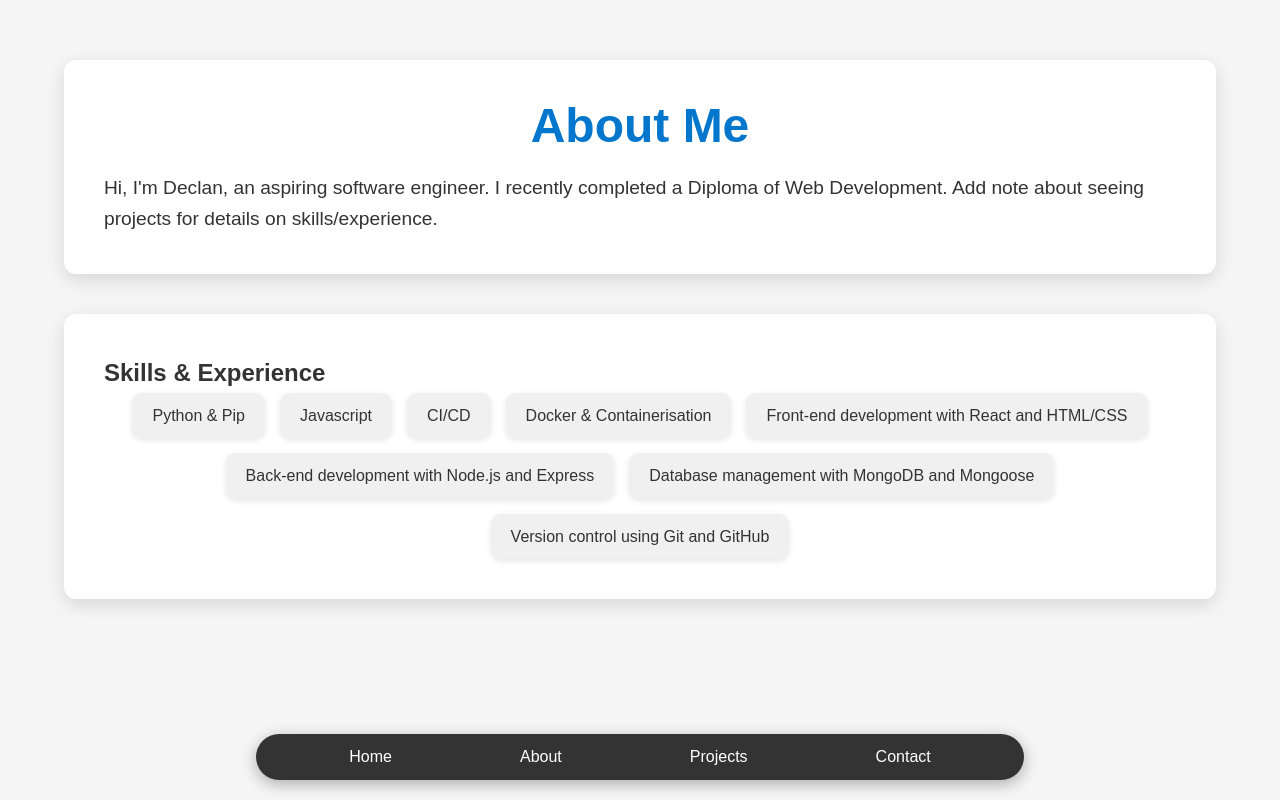
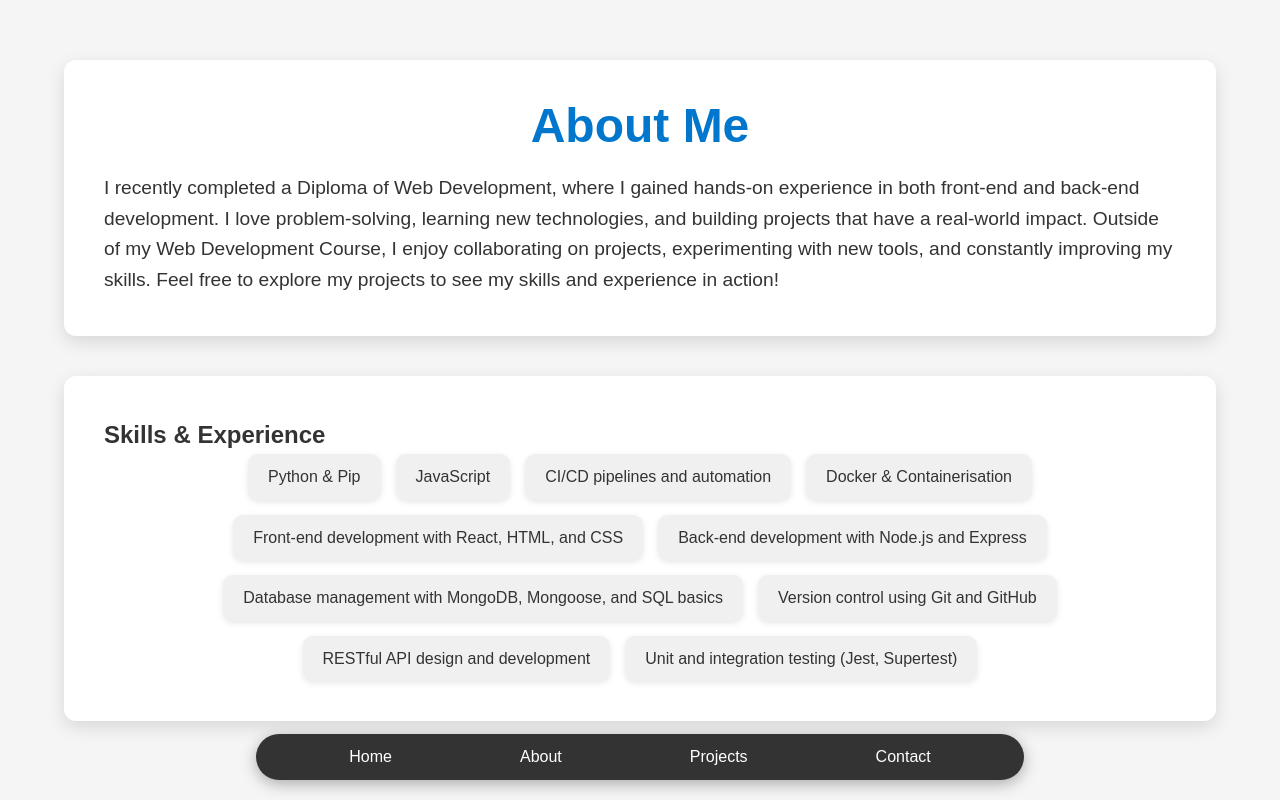
Before and after one commit to Delcan-f/Portfolio, a React (Vite) app: page /about in a window 1280 px wide. Built offline with nearby package versions, Linux system fonts and the light colour scheme.

Commit message:
feat: completed main pages

```diff
--- a/src/pages/About.jsx
+++ b/src/pages/About.jsx
@@ -6,7 +6,7 @@ function About() {
       <section className="bio">
         <h1>About Me</h1>
         <p>
-          Hi, I'm Declan, an aspiring software engineer. I recently completed a Diploma of Web Development. Add note about seeing projects for details on skills/experience.
+         I recently completed a Diploma of Web Development, where I gained hands-on experience in both front-end and back-end development. I love problem-solving, learning new technologies, and building projects that have a real-world impact. Outside of my Web Development Course, I enjoy collaborating on projects, experimenting with new tools, and constantly improving my skills. Feel free to explore my projects to see my skills and experience in action!
         </p>
       </section>
 
@@ -14,13 +14,15 @@ function About() {
         <h2>Skills & Experience</h2>
         <ul>
           <li>Python & Pip</li>
-          <li>Javascript</li>
-          <li>CI/CD</li>
+          <li>JavaScript</li>
+          <li>CI/CD pipelines and automation</li>
           <li>Docker & Containerisation</li>
-          <li>Front-end development with React and HTML/CSS</li>
+          <li>Front-end development with React, HTML, and CSS</li>
           <li>Back-end development with Node.js and Express</li>
-          <li>Database management with MongoDB and Mongoose</li>
+          <li>Database management with MongoDB, Mongoose, and SQL basics</li>
           <li>Version control using Git and GitHub</li>
+          <li>RESTful API design and development</li>
+          <li>Unit and integration testing (Jest, Supertest)</li>
         </ul>
       </section>
     </div>
--- a/src/pages/Home.jsx
+++ b/src/pages/Home.jsx
@@ -4,26 +4,17 @@ function Home() {
   return (
     <div className="page home-page">
       <section className="intro">
-        <h1>Welcome to my portfolio</h1>
-        <p>Hi, I'm Declan! I'm an aspiring Software Engineer.</p>
-        <p>This site showcases my projects, skills, and contact information.</p>
+        <h1>Welcome to My Portfolio</h1>
+        <p>
+          Hi, I'm Declan! I'm an aspiring Software Engineer, committed to starting a rewarding career in tech and continuously learning new skills to grow in this field.
+        </p>
+        <p>
+          On this site, you can explore my projects, see the skills I've developed, and learn more about my journey into web development.
+        </p>
+        <p>
+          Feel free to check out the About page for a deeper dive into my experience, or browse my projects to see my work in action.
+        </p>
       </section>
-
-      {/* <section className="skills">
-        <h2>My Skills</h2>
-        <ul>
-          <li>HTML</li>
-          <li>CSS</li>
-          <li>Python & Pip</li>
-          <li>Javascript</li>
-          <li>React & React Router</li>
-          <li>Node.js & Express</li>
-          <li>MongoDB & Mongoose</li>
-          <li>Git & GitHub</li>
-          <li>CI/CD</li>
-          <li>Docker & Containerisation</li>
-        </ul>
-      </section> */}
     </div>
   );
 }
```
